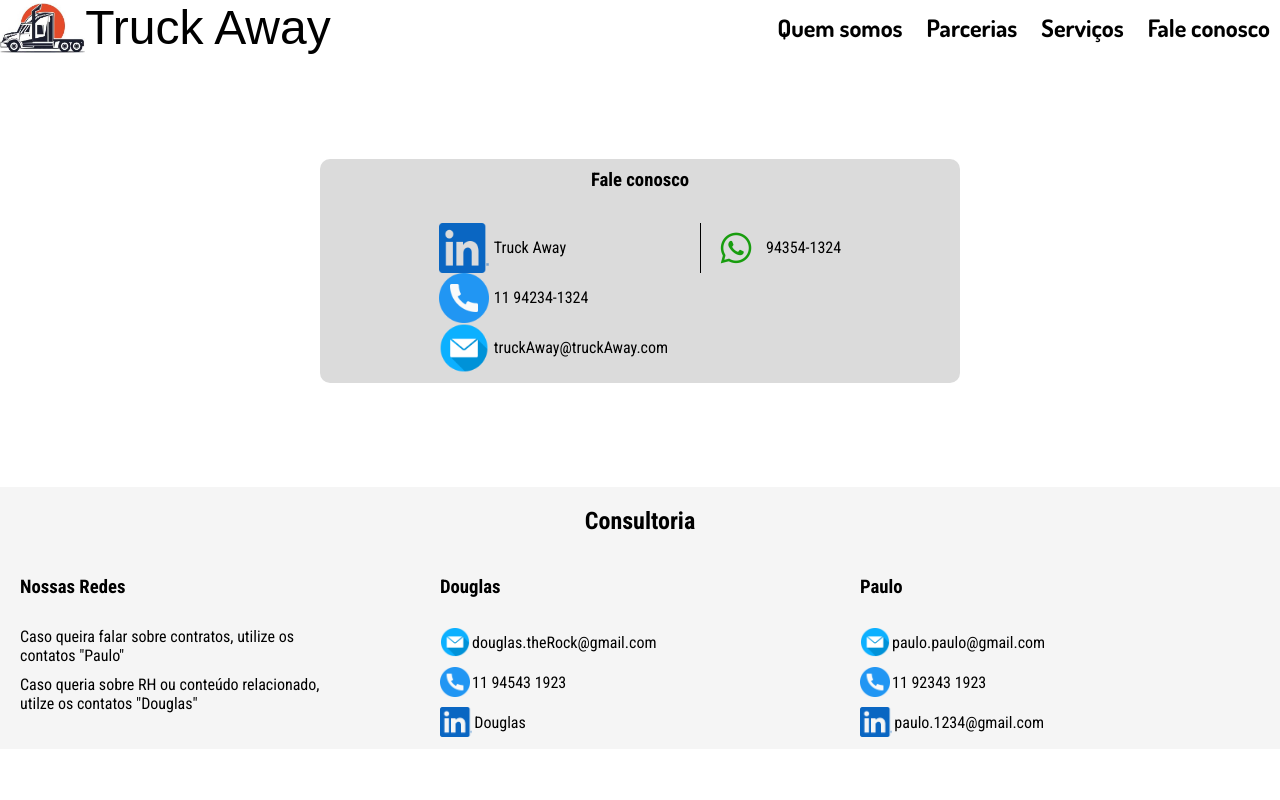
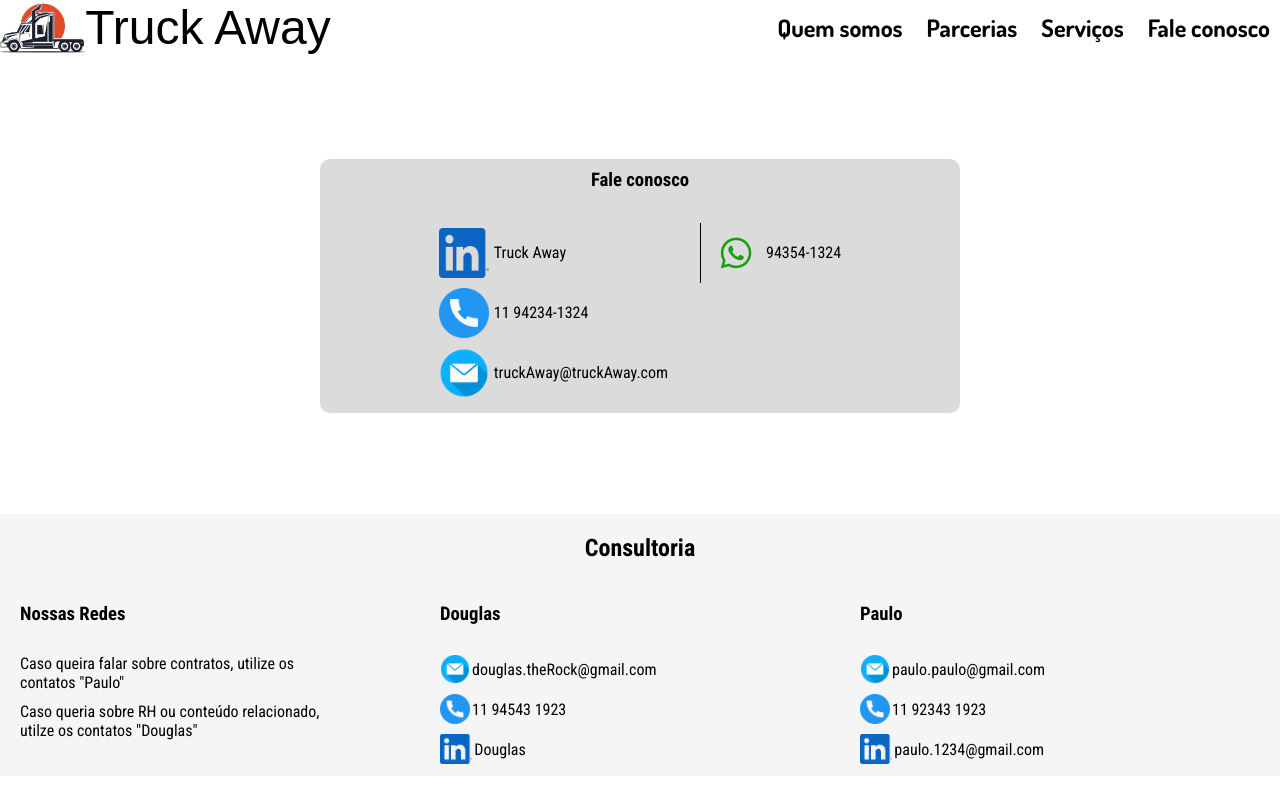
Before and after one commit to Victor-C-B-Santana/Truck-Away-2.0, a plain HTML site: page contato.html in a window 1280 px wide. Drawn offline with Linux system fonts and the light colour scheme; a web font is replaced by a local one.

Commit message:
Projeto final

```diff
--- a/assets/styles/contato.css
+++ b/assets/styles/contato.css
@@ -17,6 +17,7 @@ main{
         justify-content: start;
         align-items: center;
         column-gap: 5px;
+        padding: 5px 0;
     }
 
     h3{
```
